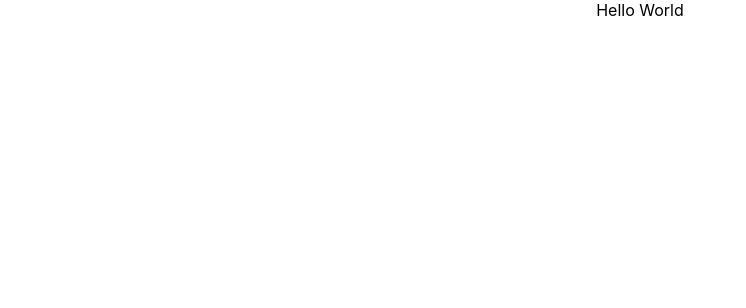
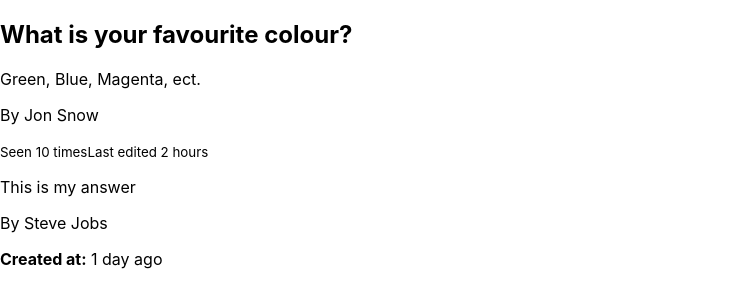
Before and after one commit to CodeCoreYVR/awesome_answers_react_november_2020, a React (Create React App) app: page / in a window 1280 px wide. Shown: the top 308 px of the page, without its empty margins (0-746 px from the left). Built offline with nearby package versions, Linux system fonts and the light colour scheme.

Commit message:
add question show page

```diff
--- a/src/index.js
+++ b/src/index.js
@@ -4,11 +4,45 @@ import './index.css';
 import App from './App';
 import reportWebVitals from './reportWebVitals';
 
+
+const QuestionDetails = () => {
+  return (
+    <div>
+      <h2>What is your favourite colour?</h2>
+      <p>Green, Blue, Magenta, ect.</p>
+      <p>By Jon Snow</p>
+      <p>
+        <small>Seen 10 times</small>
+        <small>Last edited 2 hours</small>
+      </p>
+    </div>
+  )
+}
+
+const AnswerDetails = () => {
+  return (
+    <div>
+      <p>This is my answer</p>
+      <p>By Steve Jobs</p>
+      <p>
+        <strong>Created at:</strong> 1 day ago
+      </p>
+    </div>
+  )
+}
+
+const QuestionShowPage = () => {
+  return(
+    <main>
+      <QuestionDetails/>
+      <AnswerDetails />
+    </main>
+  )
+}
+
 // React.StrictMode is a development only component will give you hints about the compoents that ou write
 ReactDOM.render(
-  <React.StrictMode>
-    <App />
-  </React.StrictMode>,
+  <QuestionShowPage />,
   document.getElementById('root')
 );
 
```
